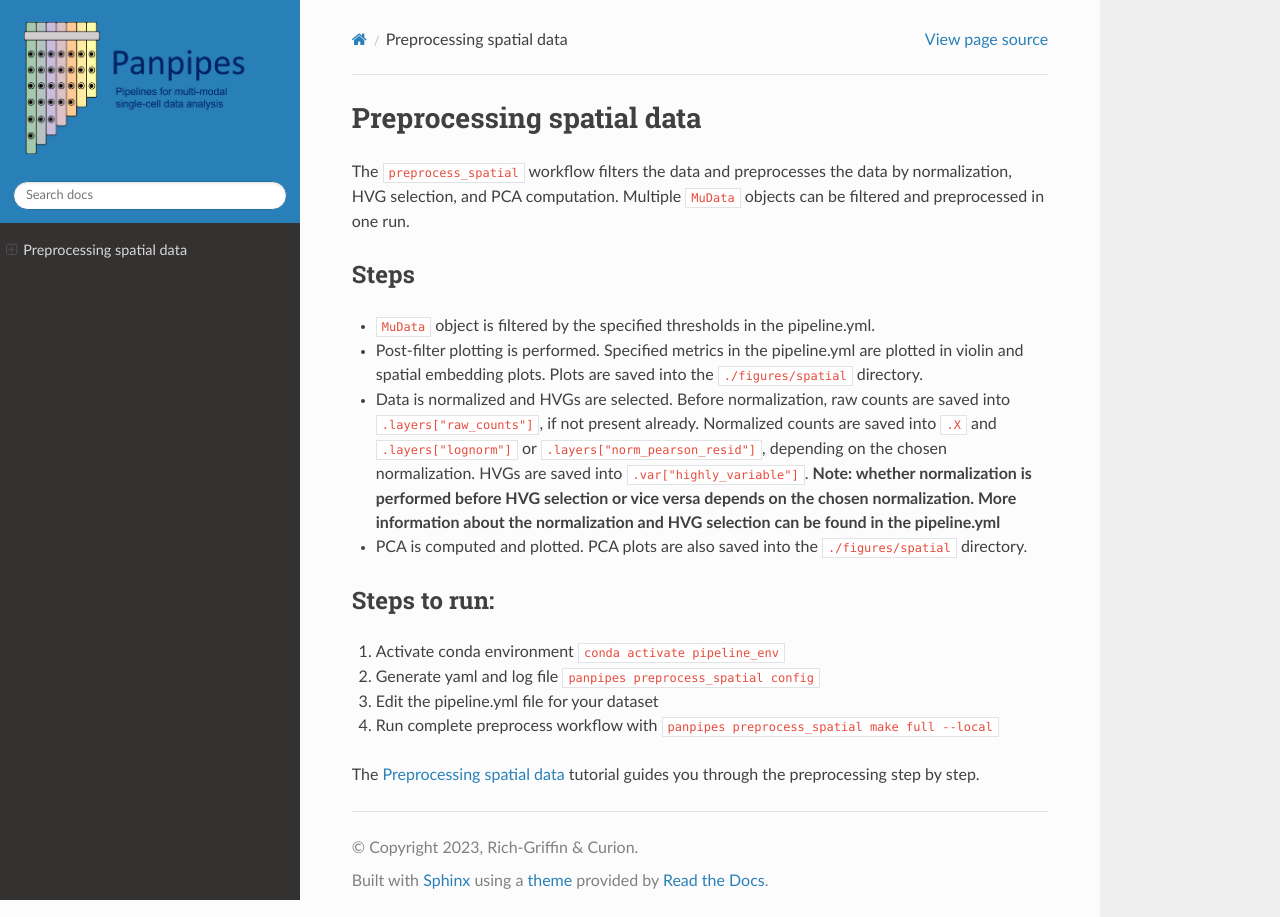
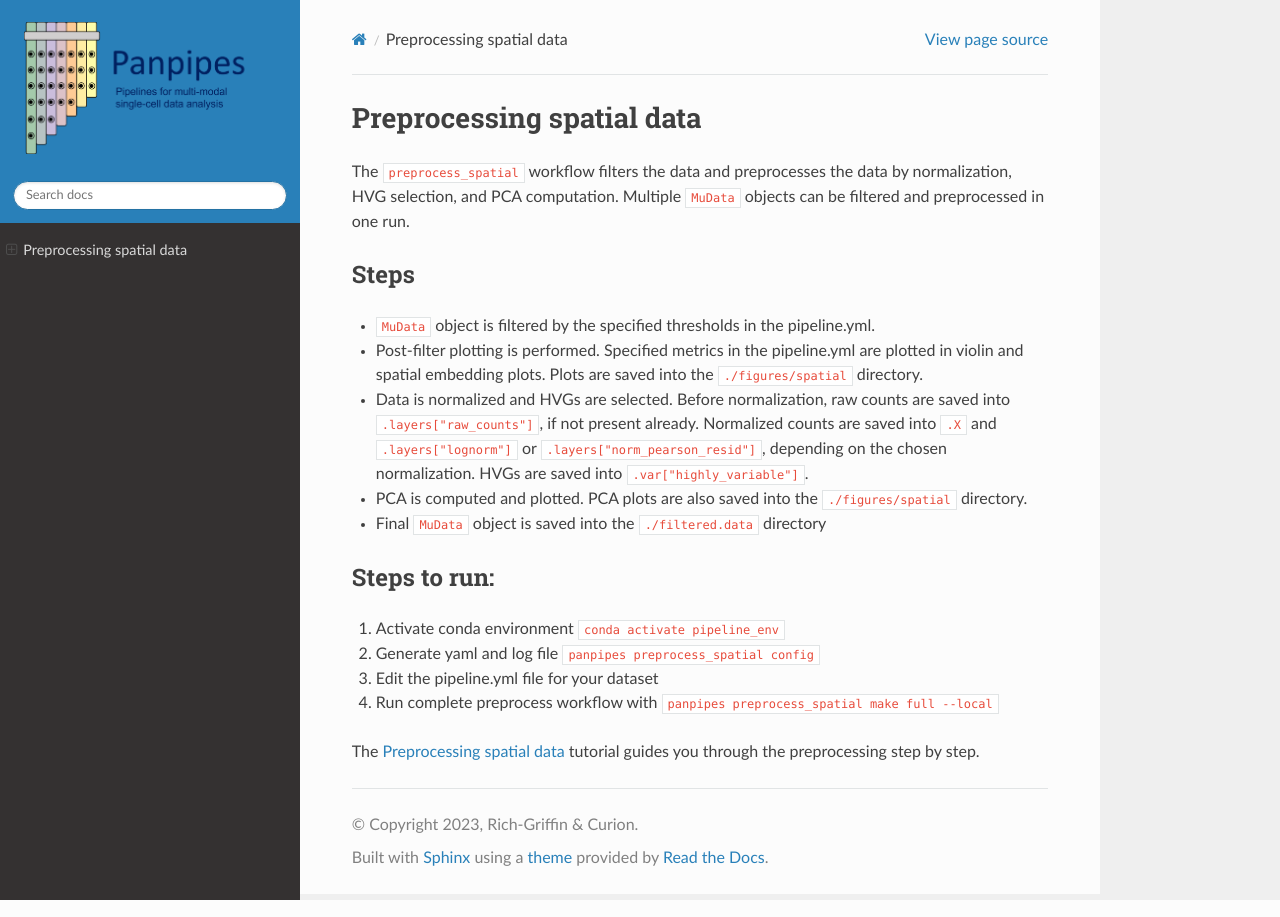
Before and after one commit to bio-la/panpipes-nextflow, a Sphinx documentation site: the page built from docs/workflows/preprocess_spatial.md, in a window 1280 px wide. Built offline with Sphinx 7.4.7 and the Read the Docs theme 2.0.0, drawn with Linux system fonts in a browser that asks for light colours.

Commit message:
Add info about output

```diff
--- a/docs/workflows/preprocess_spatial.md
+++ b/docs/workflows/preprocess_spatial.md
@@ -10,8 +10,8 @@ The `preprocess_spatial` workflow filters the data and preprocesses the data by
 - Post-filter plotting is performed. Specified metrics in the pipeline.yml are plotted in violin and spatial embedding plots. Plots are saved into the `./figures/spatial` directory.
 - Data is normalized  and HVGs are selected.
   Before normalization, raw counts are saved into `.layers["raw_counts"]`, if not present already. Normalized counts are saved into `.X` and `.layers["lognorm"]` or `.layers["norm_pearson_resid"]`, depending on the chosen normalization. HVGs are saved into `.var["highly_variable"]`.
-  **Note: whether normalization is performed before HVG selection or vice versa depends on the chosen normalization. More information about the normalization and HVG selection can be found in the pipeline.yml**
 - PCA is computed and plotted. PCA plots are also saved into the `./figures/spatial` directory.
+- Final `MuData` object is saved into the `./filtered.data` directory
 
 
 
```
